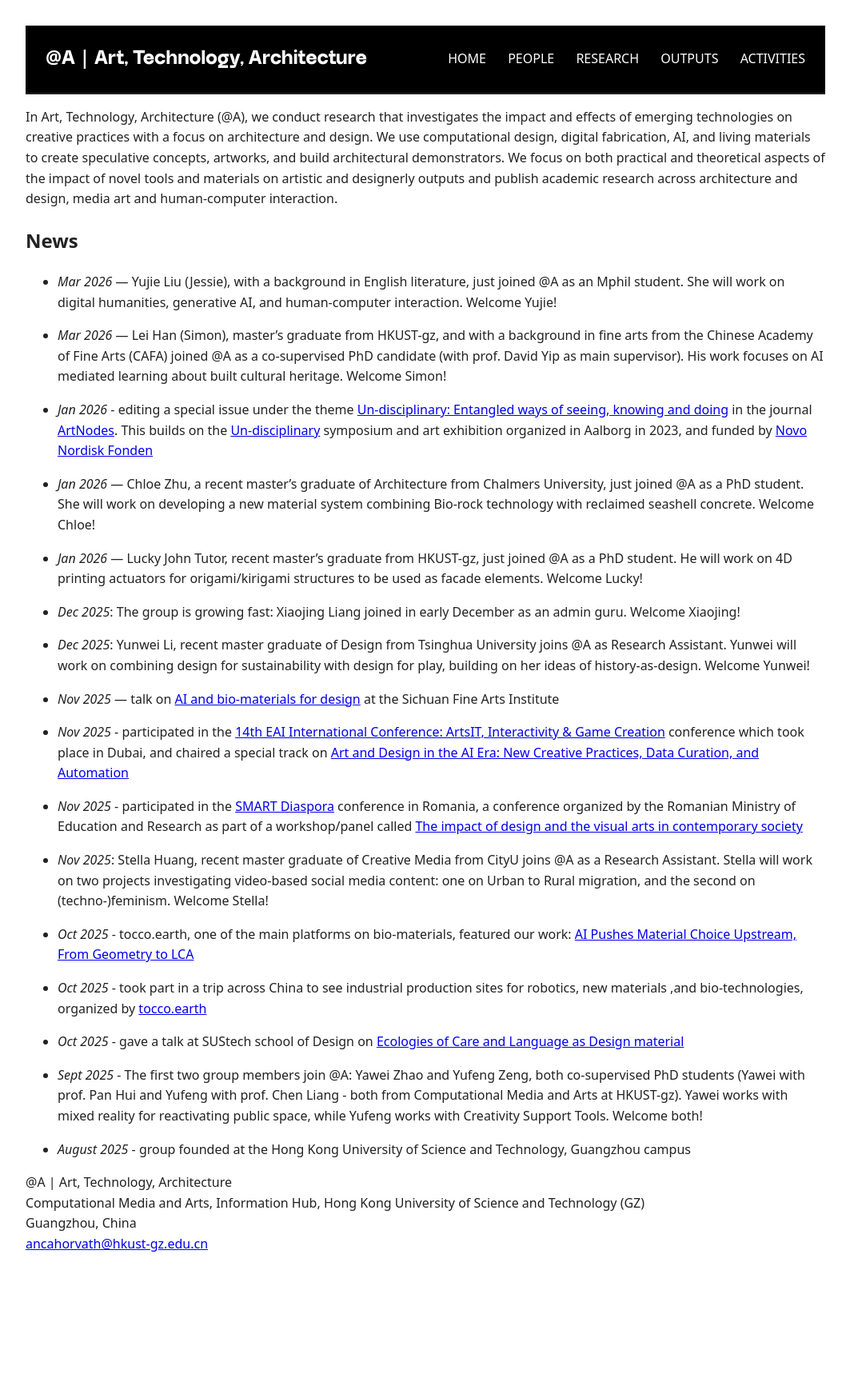
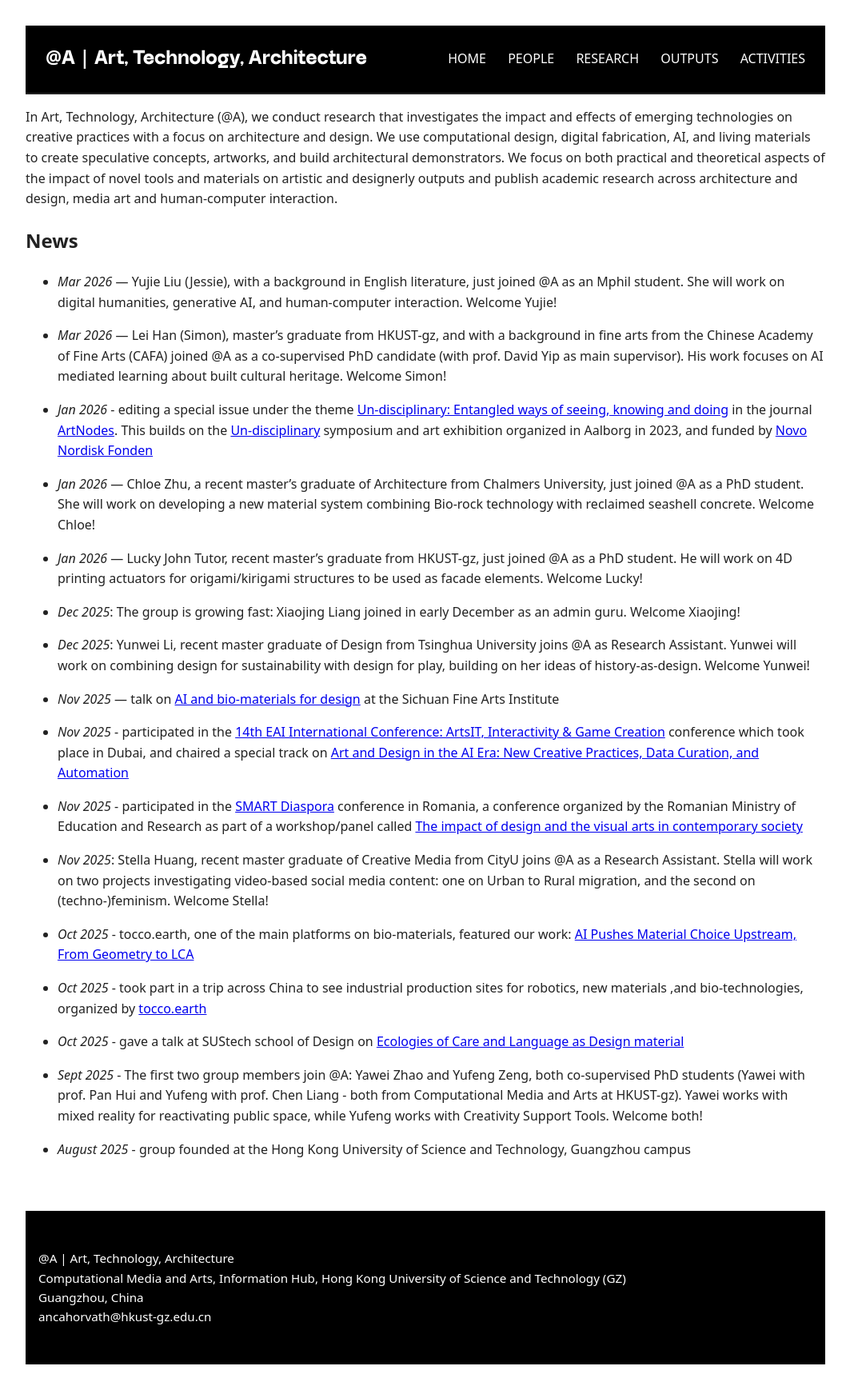
Before and after one commit to anqua/at-a, a Jekyll site: the page built from index.md, in a window 1280 px wide. Shown: the whole page at 80% size, without its empty margins (108-1171 px from the left). Built offline with Jekyll 4.4.1, drawn with Linux system fonts in a browser that asks for light colours; some web fonts are replaced; before the commit the page ends 1601 px from its top, so only the background shows below that.

Commit message:
Update style.css

```diff
--- a/assets/css/style.css
+++ b/assets/css/style.css
@@ -116,6 +116,8 @@ nav a {
 }
 
 
+
+
 h1 {
   margin-top: 0;
   font-size: 1.3em;
@@ -199,3 +201,26 @@ h1 {
     width: 100%;
   }
 }
+
+.site-footer {
+  background-color: #000;
+  color: #fff;
+  margin-top: 4em;
+  padding: 2em 1em;
+}
+
+.footer-inner {
+  max-width: 1100px;
+  margin: 0 auto;
+  font-size: 0.95em;
+  line-height: 1.6;
+}
+
+.site-footer a {
+  color: #fff;
+  text-decoration: none;
+}
+
+.site-footer a:hover {
+  text-decoration: underline;
+}
```
